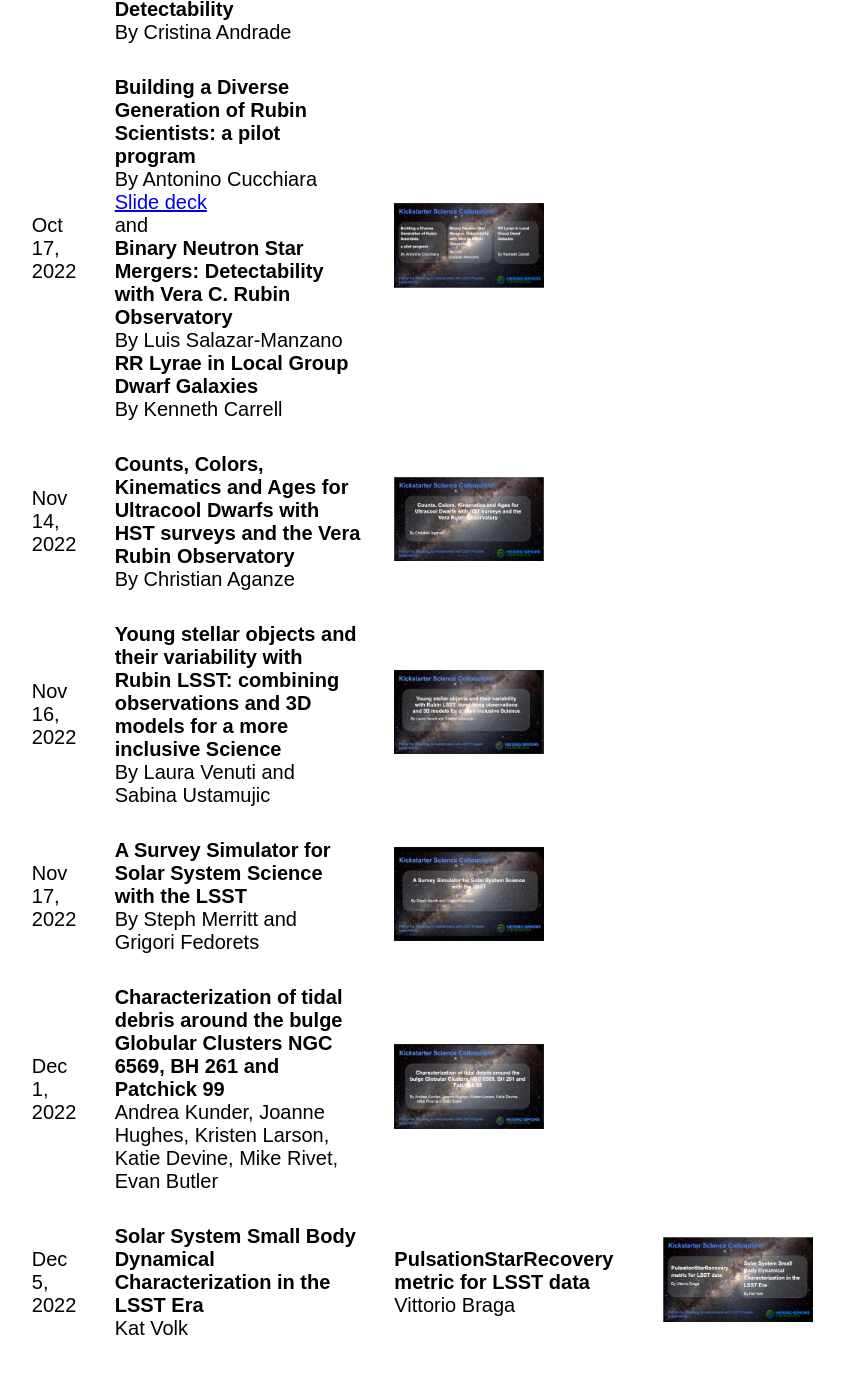
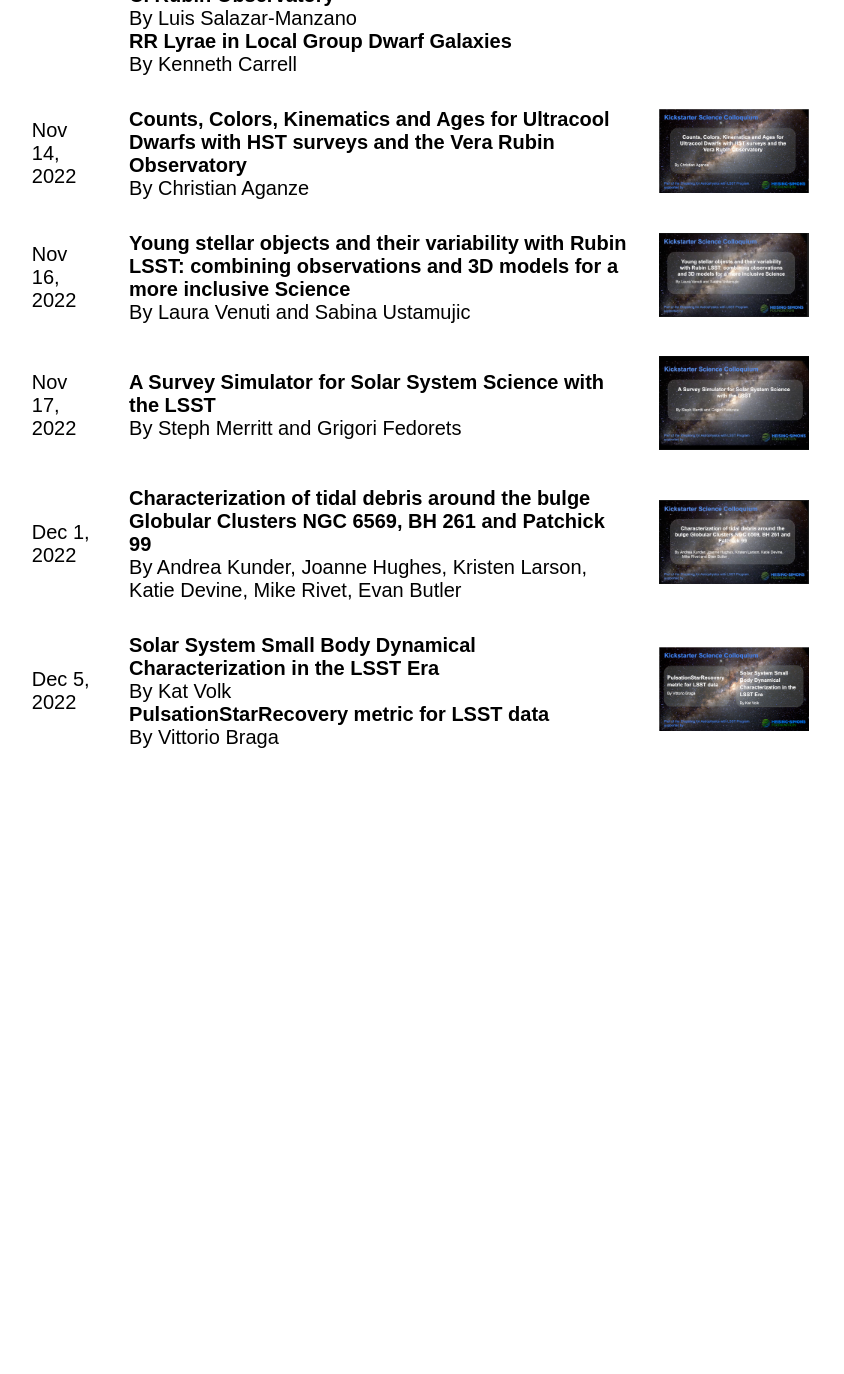
Before and after one commit to lsst-sci-prep/lsst-sci-prep.github.io, a Jekyll site: the page built from kickstarter_colloquia.html, in a window 1280 px wide and 1400 px high, scrolled down 2154 px. Shown: the top 1374 px of the window, without its empty margins (281-1125 px from the left). Built offline with Jekyll 4.4.1, drawn with Linux system fonts in a browser that asks for light colours; after the commit the page ends 2963 px from its top, so only the background shows below that.

Commit message:
Corrected table layout

```diff
--- a/kickstarter_colloquia.html
+++ b/kickstarter_colloquia.html
@@ -99,7 +99,7 @@ of LSST.  All of the colloquia were held online.</p>
     <td>Dec 1, 2022</td>
     <td><b>Characterization of tidal debris around the bulge Globular Clusters NGC 6569, BH 261 and Patchick 99
 </b><br>
-    Andrea Kunder, Joanne Hughes, Kristen Larson, Katie Devine, Mike Rivet, Evan Butler</td>
+    By Andrea Kunder, Joanne Hughes, Kristen Larson, Katie Devine, Mike Rivet, Evan Butler</td>
     <td>
   <a href="https://youtu.be/U9WSaBBZSCM"><img src="/assets/images/ks_dec1_thumbnail.png" width=150></a>
 </td>
@@ -107,9 +107,9 @@ of LSST.  All of the colloquia were held online.</p>
   <tr>
     <td>Dec 5, 2022</td>
     <td><b>Solar System Small Body Dynamical Characterization in the LSST Era</b><br>
-    Kat Volk<br>
-    <td><b>PulsationStarRecovery metric for LSST data</b><br>
-    Vittorio Braga<br>
+    By Kat Volk<br>
+    <b>PulsationStarRecovery metric for LSST data</b><br>
+    By Vittorio Braga<br>
   </td>
   <td>
     <a href="https://youtu.be/pEZ6rtm5Im0"><img src="/assets/images/ks_dec5_thumbnail.png" width=150></a>
```
